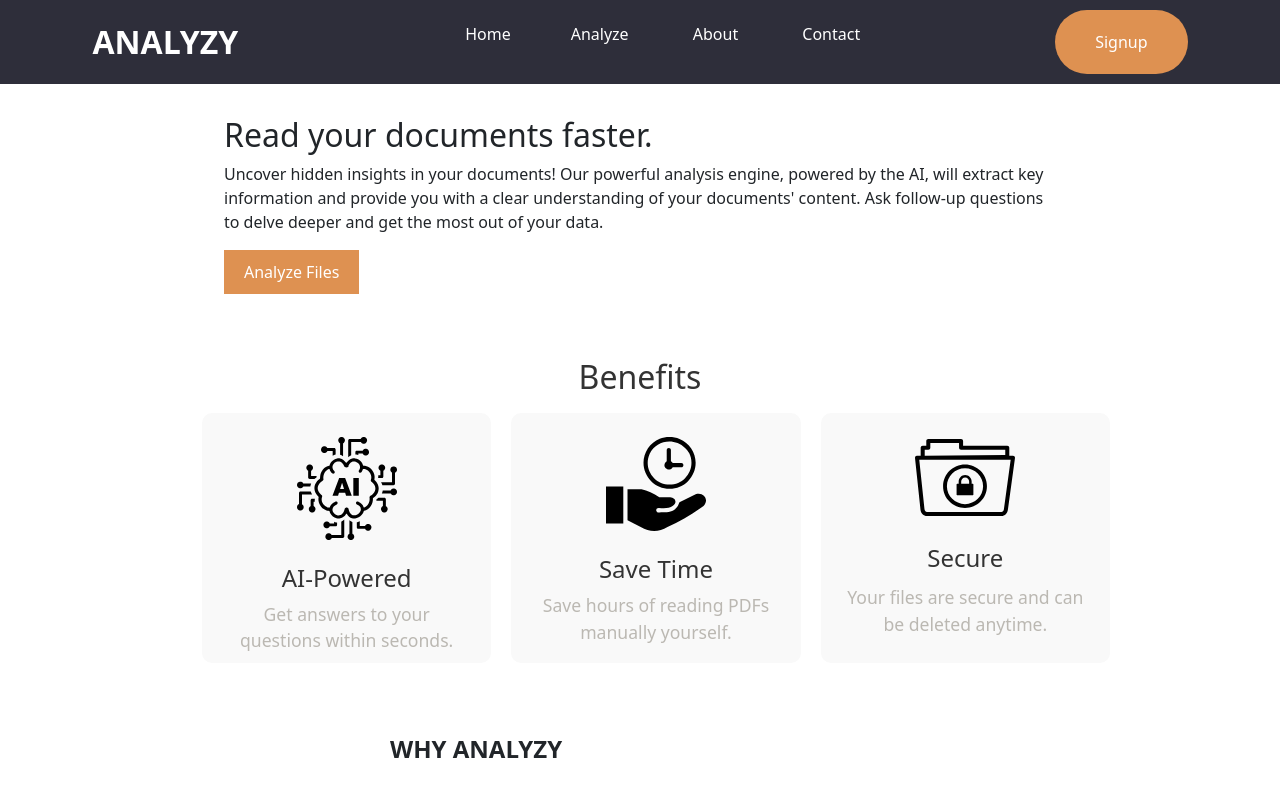
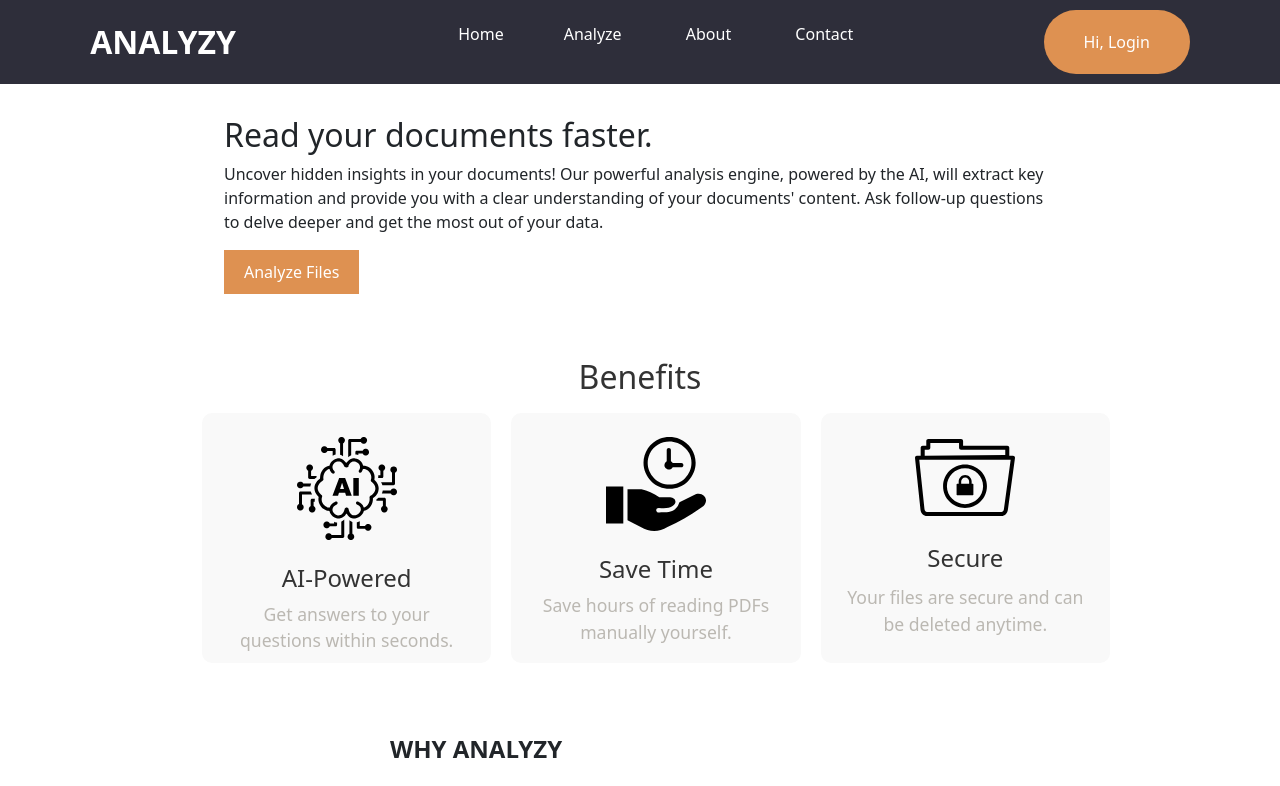
Before and after one commit to Smoke221/Analyzy, a Vue app in the folder vue_frontend/: page / in a window 1280 px wide. Shown: the top 786 px of the page. Built offline with nearby package versions, Linux system fonts and the light colour scheme.

Commit message:
sending username to display it in the nav.

```diff
--- a/vue_frontend/src/components/Nav.vue
+++ b/vue_frontend/src/components/Nav.vue
@@ -11,9 +11,13 @@
         <li><a href="#"> Contact </a></li>
       </ul>
     </div>
-    <div class="nav-button">
+    <div class="nav-button" v-if="isLoggedIn">
+      <h6 class="greeting">Welcome, {{ username }}</h6>
+      <a @click="logout">Logout</a>
+    </div>
+    <div class="nav-button" v-else>
       <div class="anim-layer"></div>
-      <a><router-link to="/auth">Signup</router-link></a>
+      <a><router-link to="/auth">Hi, Login</router-link></a>
     </div>
     <div id="hamburger-menu" @click="toggleMobileMenu">&#9776;</div>
   </div>
@@ -40,7 +44,16 @@ export default {
   data() {
     return {
       isMobileMenuOpen: false,
+      isLoggedIn: false,
+      username: "",
     };
+  },
+  created() {
+    const user = sessionStorage.getItem("userName");
+    if (user) {
+      this.isLoggedIn = true;
+      this.username = user;
+    }
   },
   methods: {
     toggleMobileMenu() {
@@ -49,6 +62,11 @@ export default {
       if (window.innerWidth > 770) {
         this.isMobileMenuOpen = false; // Hide menu on resize
       }
+    },
+    logout() {
+      sessionStorage.removeItem("userName");
+      this.isLoggedIn = false;
+      this.username = "";
     },
   },
 };
@@ -64,7 +82,8 @@ export default {
   align-items: center;
   z-index: 10;
 }
-.nav-logo{
+
+.nav-logo {
   font-weight: bold;
   text-transform: uppercase;
 }
@@ -119,6 +138,13 @@ export default {
   display: inline-block;
   overflow: hidden;
   cursor: pointer;
+  display: flex;
+  align-items: center;
+  justify-content: center;
+}
+
+.greeting {
+  margin: 5px;
 }
 
 .anim-layer {
--- a/vue_frontend/src/components/Signup-Login.vue
+++ b/vue_frontend/src/components/Signup-Login.vue
@@ -78,6 +78,8 @@ export default {
                     }
                     throw new Error(errorMessage);
                 }
+                const { userName } = await response.json()
+                sessionStorage.setItem("userName", userName)
                 this.showMessage("Login successful!");
             } catch (err) {
                 console.error('Error logging in:', err.message);
```
